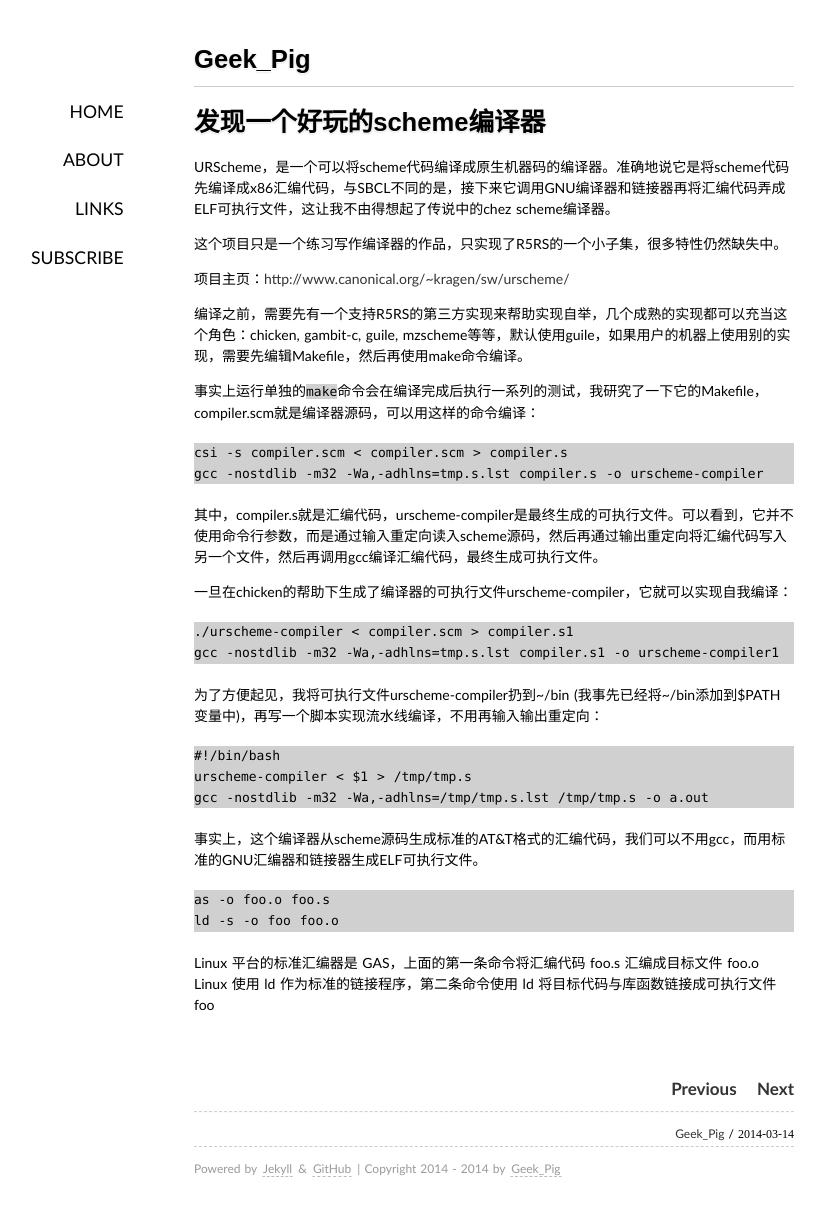
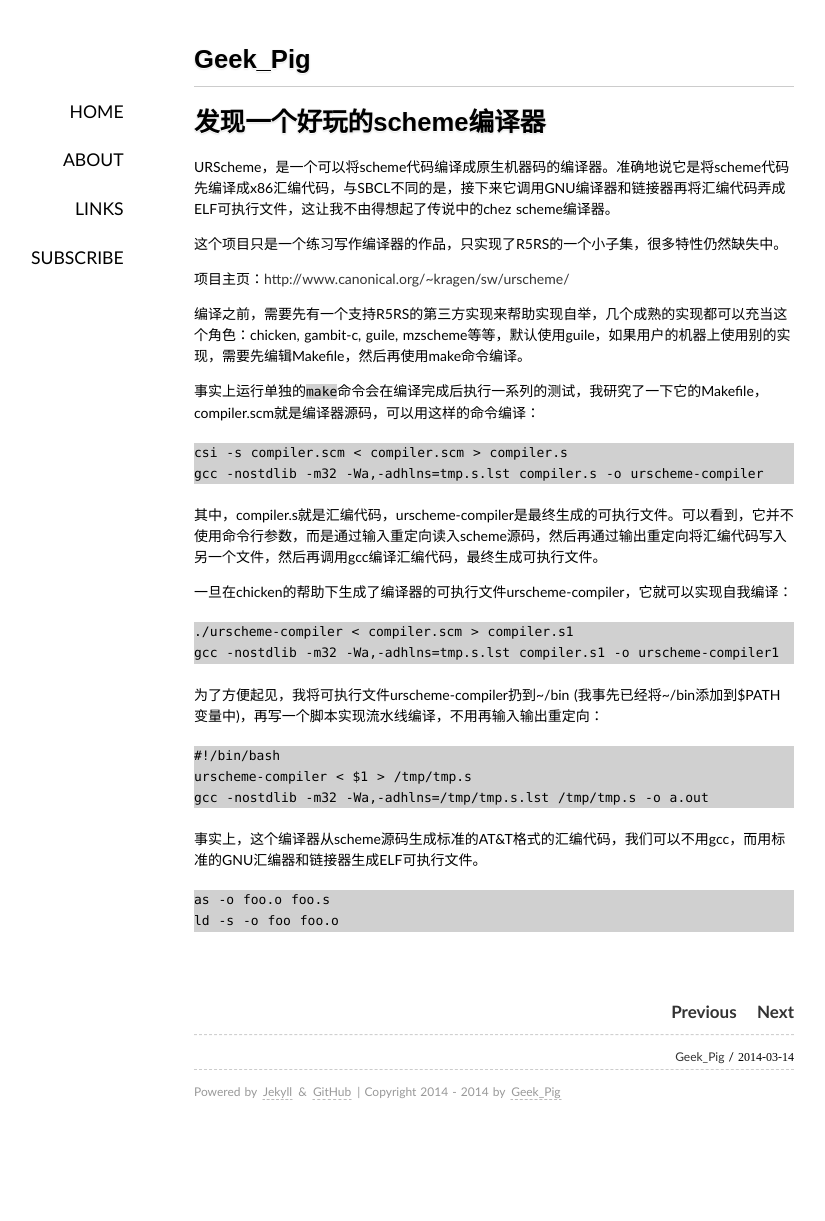
Before and after one commit to rhuichao/uternet.github.io, a Jekyll site: the page built from _posts/2014-03-14-UrScheme-Compiler.md, in a window 1280 px wide. Shown: the whole page, without its empty margins (146-971 px from the left). Built offline with Jekyll 4.4.1, drawn with Linux system fonts in a browser that asks for light colours; some web fonts are replaced; Markdown is read by kramdown in place of the engine named in the settings; after the commit the page ends 1144 px from its top, so only the background shows below that.

Commit message:
new document posted

```diff
--- a/_posts/2014-03-14-UrScheme-Compiler.md
+++ b/_posts/2014-03-14-UrScheme-Compiler.md
@@ -34,6 +34,3 @@ URScheme，是一个可以将scheme代码编译成原生机器码的编译器。
 
     as -o foo.o foo.s
     ld -s -o foo foo.o
-
-Linux 平台的标准汇编器是 GAS，上面的第一条命令将汇编代码 foo.s 汇编成目标文件 foo.o
-Linux 使用 ld 作为标准的链接程序，第二条命令使用 ld 将目标代码与库函数链接成可执行文件 foo
```
